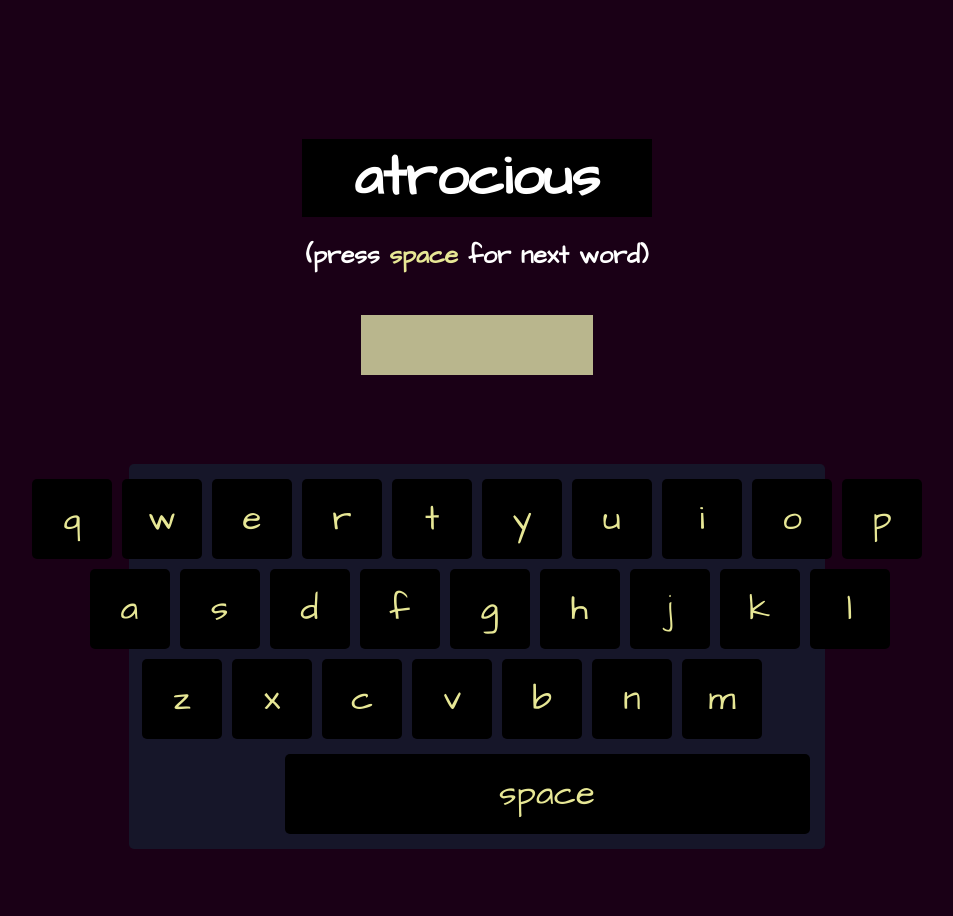
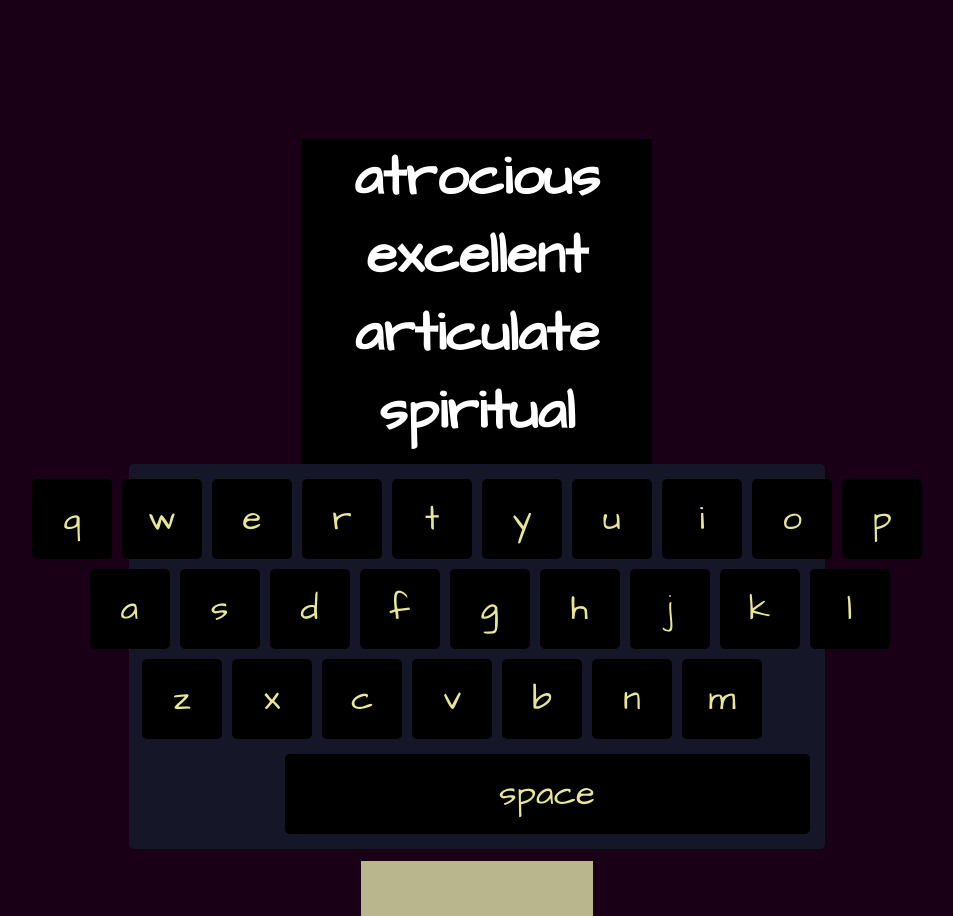
Before and after one commit to codenameuriel/fingerz, a React (Create React App) app: page / in a window 1280 px wide. Shown: the whole page, without its empty margins (163-1116 px from the left). Before the commit the page ends 857 px from the top, so only its background shows below. Built offline with nearby package versions, Linux system fonts and the light colour scheme; a web font is replaced by a local one.

Commit message:
add logic to select and render 9 words

```diff
--- a/src/components/WordList/WordList.js
+++ b/src/components/WordList/WordList.js
@@ -2,8 +2,21 @@ import React from 'react';
 import WordListStyles from './WordList.module.css';
 
 const WordList = props => {
+  const selectNineWords = arr => {
+    const selection = arr.filter((word, index) => {
+      return index <= 8;
+    });
+
+    return selection;
+  }
+
+  // once the words are selected
+  // need to store in state a word list that excludes the words selected
+
   const showWord = () => {
-    return props.wordList[props.index];
+    // return props.wordList[props.index];
+
+    return selectNineWords(props.wordList).join(' ');
   }
 
   return (
```
